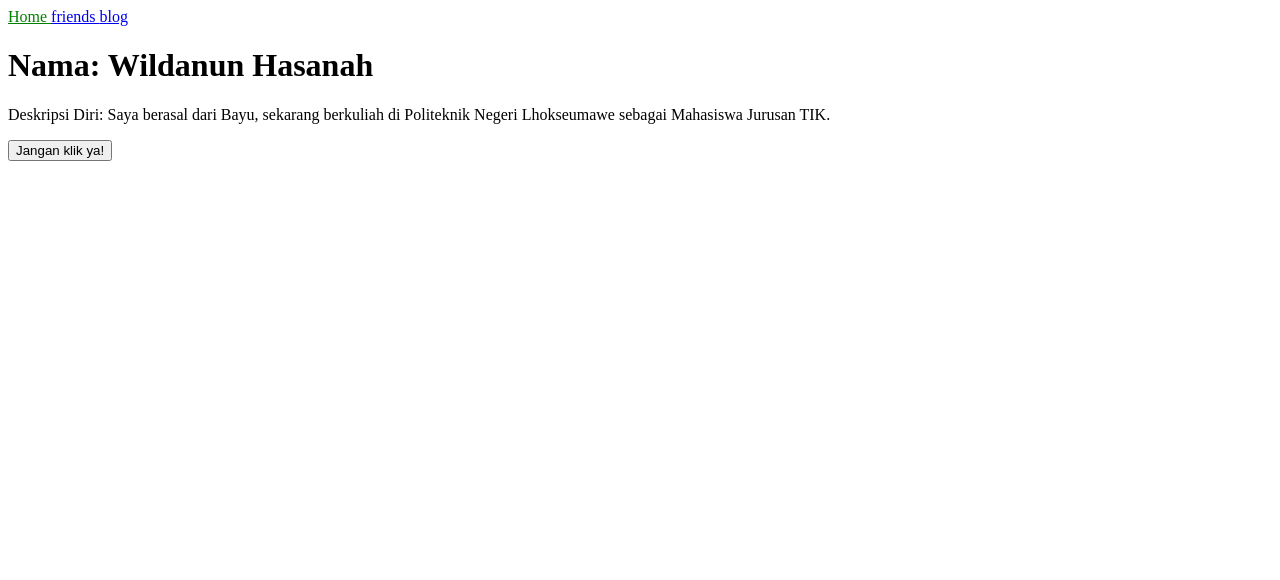
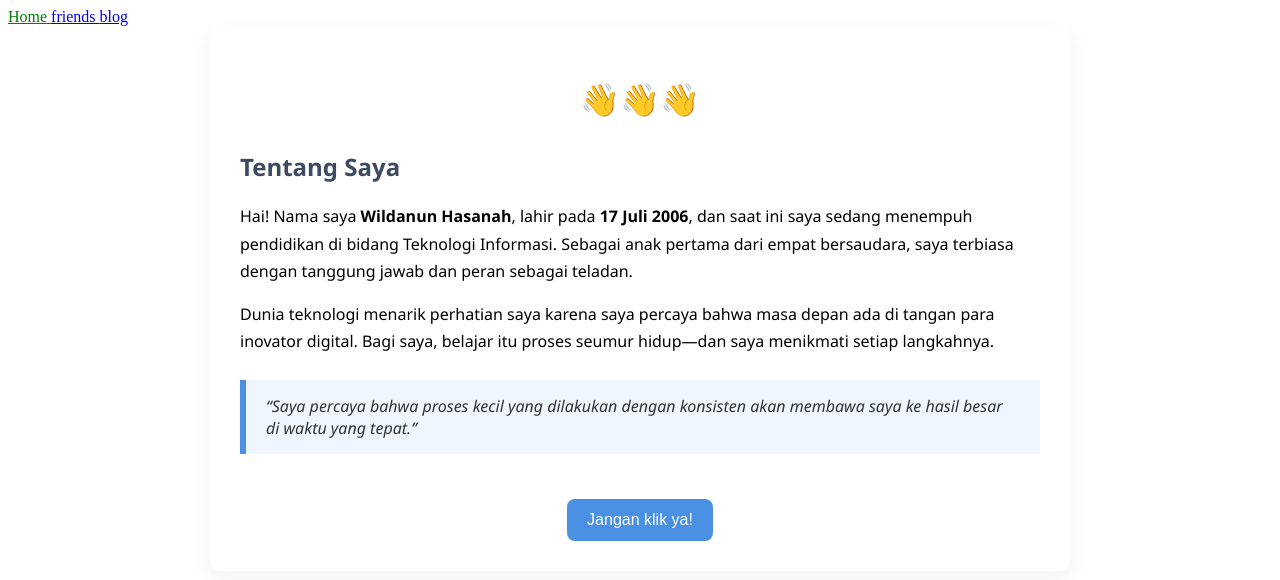
Before and after one commit to wildanunhasanah/wildanunhasanah.github.io, a Jekyll site: the page built from index.html, in a window 1280 px wide. Shown: the top 580 px of the page. Built offline with Jekyll 4.4.1, drawn with Linux system fonts in a browser that asks for light colours.

```diff
--- a/_layouts/default.html
+++ b/_layouts/default.html
@@ -1,14 +1,12 @@
-<!DOCTYPE html>
 <html lang="en">
 <head>
-
     <meta charset="UTF-8">
     <meta name="viewport" content="width=device-width, initial-scale=1.0">
     <title> {{ page.title }}</title>
     <link rel="stylesheet" href="{{ site.baseurl  }}/assets/css/style.css">
 
     <!--Java script-->
-    <script src="{{ site.baseur1 }}/assets/cssstyle.js"></script>
+    <script src="{{ site.baseur1 }}/assets/js/script.js"></script>
 
     <!-- plugins -->
      {% feed_meta %}
@@ -17,6 +15,6 @@
 </head>
 <body>
     {% include navigation.html %}
-    {{content}}
+    {{ content }}
 </body>
 </html>
--- a/index.html
+++ b/index.html
@@ -3,7 +3,87 @@ layout: default
 title: Home
 ---
 
-    <h1>Nama: Wildanun Hasanah</h1>
-    <p> Deskripsi Diri: Saya berasal dari Bayu, sekarang berkuliah di Politeknik Negeri Lhokseumawe sebagai Mahasiswa Jurusan TIK.</p>
+<div class="container">
+  <h1>👋👋👋</h1>
 
-    <button onclick="myFunction() "> Jangan klik ya!</button>
+  <section class="about">
+    <h2>Tentang Saya</h2>
+    <p>
+      Hai! Nama saya <strong>Wildanun Hasanah</strong>, lahir pada <strong>17 Juli 2006</strong>, dan saat ini saya sedang menempuh pendidikan di bidang Teknologi Informasi. Sebagai anak pertama dari empat bersaudara, saya terbiasa dengan tanggung jawab dan peran sebagai teladan.
+    </p>
+
+    <p>
+      Dunia teknologi menarik perhatian saya karena saya percaya bahwa masa depan ada di tangan para inovator digital. Bagi saya, belajar itu proses seumur hidup—dan saya menikmati setiap langkahnya.
+    </p>
+
+    <blockquote>
+      “Saya percaya bahwa proses kecil yang dilakukan dengan konsisten akan membawa saya ke hasil besar di waktu yang tepat.”
+    </blockquote>
+  </section>
+
+  <section class="fun">
+    <button onclick="showAlert()">Jangan klik ya!</button>
+  </section>
+</div>
+
+<script>
+  function showAlert() {
+    alert("kan sudah di bilang jangan diklik");
+  }
+</script>
+
+<style>
+  .container {
+    max-width: 800px;
+    margin: auto;
+    background: #fff;
+    padding: 30px;
+    border-radius: 10px;
+    box-shadow: 0 8px 24px rgba(0,0,0,0.05);
+    font-family: 'Segoe UI', sans-serif;
+  }
+
+  h1 {
+    text-align: center;
+    color: #2d3e50;
+  }
+
+  h2 {
+    color: #3e4a61;
+    margin-top: 30px;
+  }
+
+  p {
+    line-height: 1.7;
+    margin-top: 10px;
+  }
+
+  blockquote {
+    background: #f0f6ff;
+    border-left: 6px solid #4a90e2;
+    margin: 25px 0;
+    padding: 15px 20px;
+    font-style: italic;
+    color: #333;
+  }
+
+  button {
+    background: #4a90e2;
+    color: white;
+    border: none;
+    padding: 12px 20px;
+    font-size: 16px;
+    border-radius: 8px;
+    cursor: pointer;
+    transition: 0.3s;
+    margin-top: 20px;
+  }
+
+  button:hover {
+    background: #3b78c1;
+  }
+
+  .fun {
+    text-align: center;
+  }
+</style>
```
Also changed, not shown: _posts/2025-03-21-html-link-dan-list.md (+18 -3 lines), _posts/2025-04-01-CSS.MD (+46 -0 lines), _posts/2025-04-25-GIT.MD (+13 -0 lines), _posts/2025-04-26-javascript.md (+57 -0 lines), _posts/2025-04-27-jekyll-dan-ruby.md (added, +42 -0 lines), _posts/2025-05-01-SCSS-dan-SASS.MD (added, +18 -0 lines), friends.md (+6 -6 lines), .github/workflows/jekyll-gh-pages.yml, assets/image/gambar html.png (added), 2 other files.
